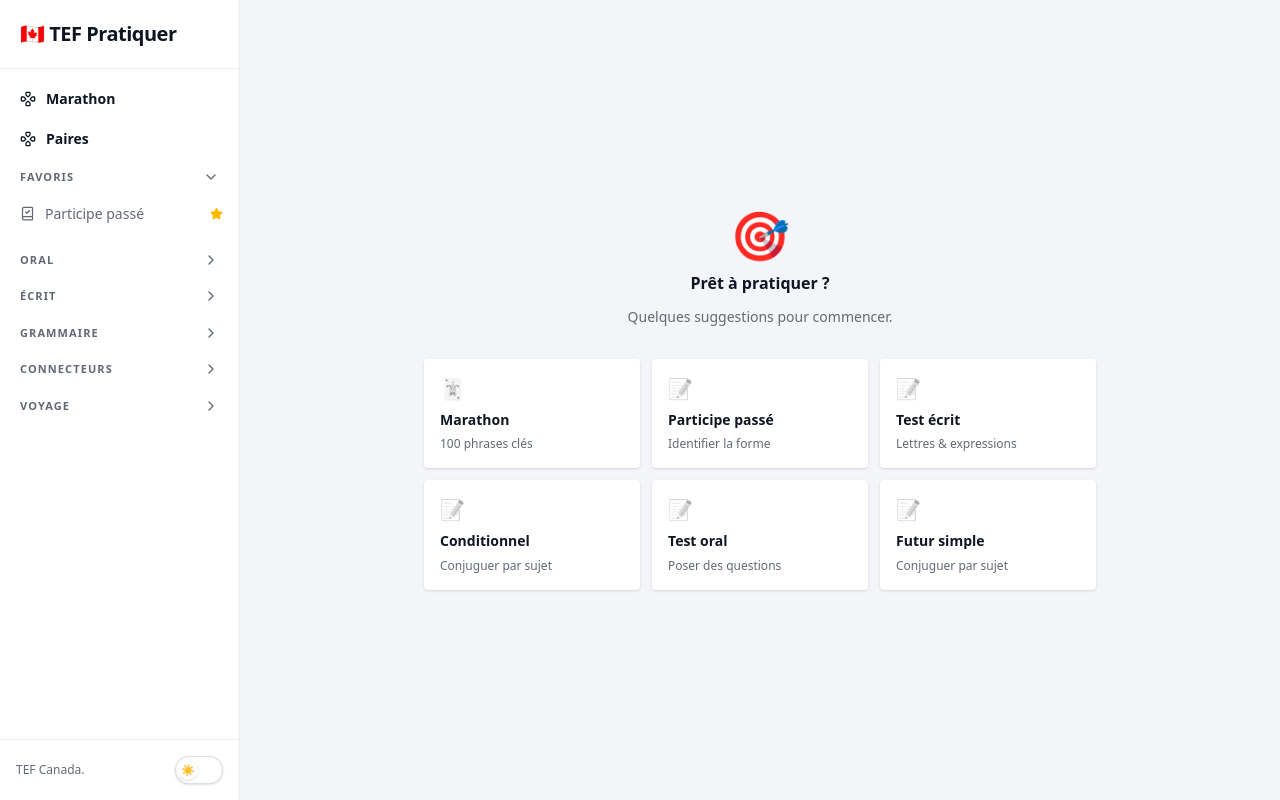
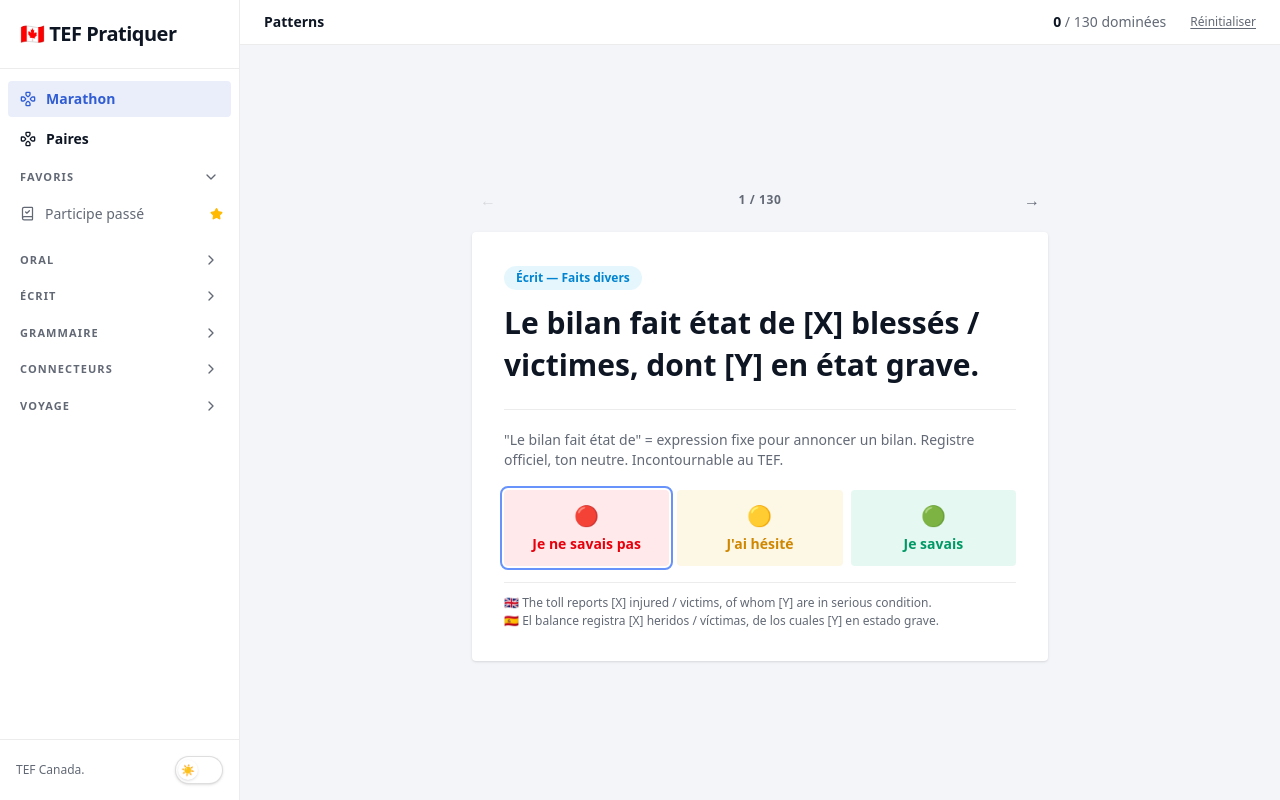
Before and after one commit to diegovelasquezweb/FrenchTest, a React (Vite) app: page / in a window 1280 px wide. Built offline with nearby package versions, Linux system fonts and the light colour scheme.

Commit message:
update test

```diff
--- a/src/App.tsx
+++ b/src/App.tsx
@@ -113,6 +113,16 @@ export default function App() {
   const [patternsCategory, setPatternsCategory] = useState<PatternsCategory | null>(null);
   const [voyageCategory, setVoyageCategory] = useState<VoyageCategory | null>(null);
   const [openGroups, setOpenGroups] = useState<string[]>(["favoris"]);
+
+  // On desktop, never show the home landing — land users directly in Marathon.
+  // Mobile keeps the accordion landing.
+  useEffect(() => {
+    if (appMode !== "home") return;
+    if (!window.matchMedia("(min-width: 768px)").matches) return;
+    setPatternsCategory("all");
+    setAppMode("patterns");
+    flashcards.startSession();
+  }, [appMode]); // eslint-disable-line react-hooks/exhaustive-deps
 
   const activeDeck =
     patternsCategory === "connecteurs"        ? pConnecteurs        :
```
